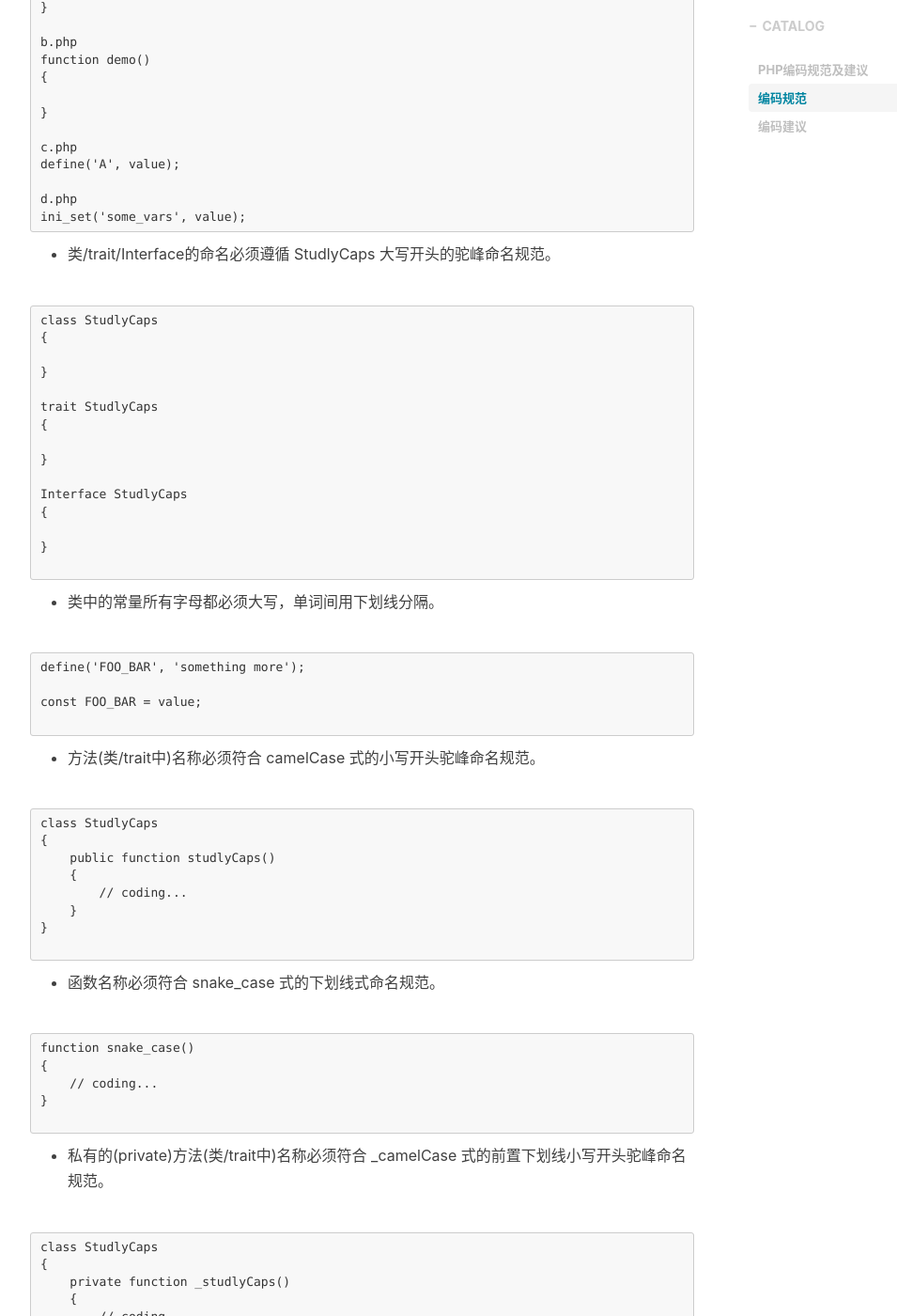
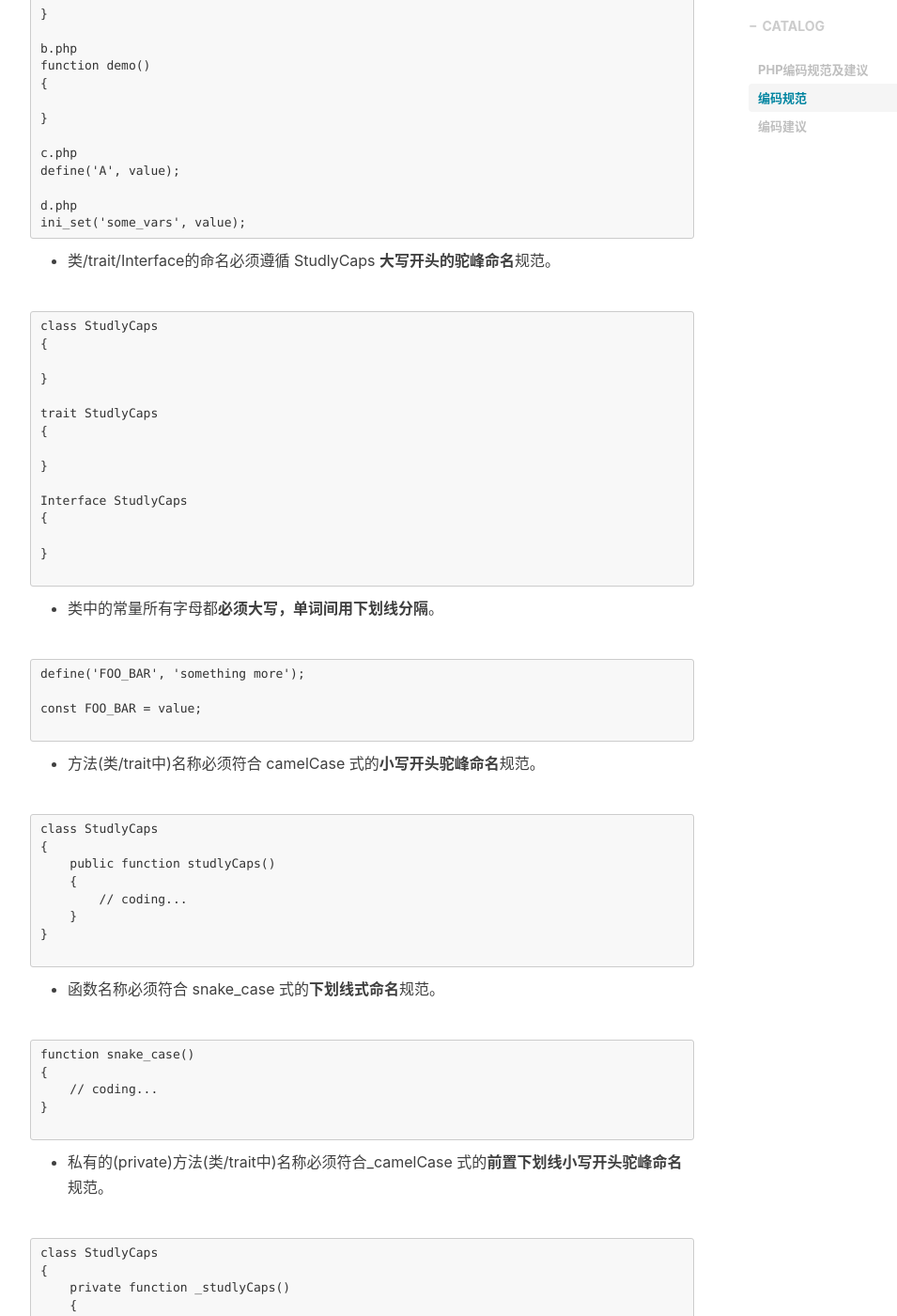
Before and after one commit to wuxiumu/wuxiumu.github.io, a Jekyll site: the page built from _posts/2018-11-27-PHP-coding-specifications-and-recommendations.markdown, in a window 1280 px wide and 1400 px high, scrolled down 1458 px. Shown: the whole window at 94% size, without its empty margins (233-1188 px from the left). Built offline with Jekyll 4.4.1, drawn with Linux system fonts in a browser that asks for light colours; nearby versions of some CDN libraries; comment, search, counter and statistics services are not loaded; some of the changed text lies outside the part shown.

Commit message:
小修改

````diff
--- a/_posts/2018-11-26-Php-technology-stack-backend-knowledge-reserve-warehouse.markdown
+++ b/_posts/2018-11-26-Php-technology-stack-backend-knowledge-reserve-warehouse.markdown
@@ -30,9 +30,9 @@ fixing    | 查漏补缺修改中
 ## 目录
 
 - PHP基础学习(done)
-  - 实例
-  - 文档
-  - 经验
+  - [实例](/2018/11/27/PHP-technical-examples)
+  - [文档](/2018/11/27/PHP-coding-specifications-and-recommendations)
+  - [经验](/2018/11/27/PHP-experience/)
 - PHP深入学习(doing)
 
 - 网络编程(doing)
--- a/_posts/2018-11-27-PHP-coding-specifications-and-recommendations.markdown
+++ b/_posts/2018-11-27-PHP-coding-specifications-and-recommendations.markdown
@@ -13,7 +13,7 @@ tags:
 
 > php技术栈后端程序员的知识储备仓库
 
-<h3 align="center">PHP编码规范及建议</h3>
+## PHP编码规范及建议
 
 ### 编码规范
 
@@ -25,13 +25,13 @@ tags:
 // 不结尾
 ```
 
-- PHP代码文件必须以不带BOM的UTF-8编码。
+- PHP代码文件必须以**不带BOM的UTF-8**编码。
 
 ```
 例sublime, setting增加，"show_encoding" : true
 ```
 
-- 每行的字符数不超过 80 个字符
+- 每行的字符数**不超过 80 个字符**
 
 ```
 例，sublime
@@ -69,7 +69,7 @@ d.php
 ini_set('some_vars', value);
 ```
 
-- 类/trait/Interface的命名必须遵循 StudlyCaps 大写开头的驼峰命名规范。
+- 类/trait/Interface的命名必须遵循 StudlyCaps **大写开头的驼峰命名**规范。
 
 ```
 class StudlyCaps
@@ -89,7 +89,7 @@ Interface StudlyCaps
 
 ```
 
-- 类中的常量所有字母都必须大写，单词间用下划线分隔。
+- 类中的常量所有字母都**必须大写，单词间用下划线分隔**。
 
 ```
 define('FOO_BAR', 'something more');
@@ -98,7 +98,7 @@ const FOO_BAR = value;
 
 ```
 
-- 方法(类/trait中)名称必须符合 camelCase 式的小写开头驼峰命名规范。
+- 方法(类/trait中)名称必须符合 camelCase 式的**小写开头驼峰命名**规范。
 
 ```
 class StudlyCaps
@@ -111,7 +111,7 @@ class StudlyCaps
 
 ```
 
-- 函数名称必须符合 snake_case 式的下划线式命名规范。
+- 函数名称必须符合 snake_case 式的**下划线式命名**规范。
 
 ```
 function snake_case()
@@ -121,7 +121,7 @@ function snake_case()
 
 ```
 
-- 私有的(private)方法(类/trait中)名称必须符合 _camelCase 式的前置下划线小写开头驼峰命名规范。
+- 私有的(private)方法(类/trait中)名称必须符合_camelCase 式的**前置下划线小写开头驼峰命名**规范。
 
 ```
 class StudlyCaps
@@ -147,7 +147,7 @@ class StudlyCaps
 
 ```
 
-- 变量 必须符合 camelCase 式的小写开头驼峰命名规范。
+- **变量**必须符合 camelCase 式的**小写开头驼峰命名**规范。
 
 ```
 
@@ -162,7 +162,7 @@ class StudlyCaps
 
 ```
 
-- 方法/函数 多参数时，之间要有1个空格
+- 方法/函数 多参数时，之间要有**1个空格**
 
 ```
 
@@ -176,7 +176,7 @@ class StudlyCaps
 
 ```
 
-- 运算符/表达式 要有一个空格
+- 运算符/表达式 要有**一个空格**
 
 ```
 $a = $b + $c;
@@ -184,7 +184,7 @@ $a = $b . $c;
 
 ```
 
-- 每个 namespace 命名空间声明语句块 和 use 声明语句块后面，必须 插入一个空白行。
+- 每个 namespace 命名空间声明语句块 和 use 声明语句块后面，必须 **插入一个空白行**。
 
 ```
 namespace Standard;
@@ -360,7 +360,7 @@ $this->nameTest->functionOne()
                ->functionThree();
 ```
 
-- 数组php5.4以后，使用[]
+- 数组php5.4以后，**使用[]**
 
 ```
 $a = [
@@ -378,7 +378,7 @@ $str = 'str';
 $arg = "$str";
 ```
 
-- 声明类或者方法或函数添加描述&属性描述&作者
+- 声明类或者方法或函数添加**描述&属性描述&作者**
 
 ```
 /**
--- a/_posts/2018-11-27-PHP-technical-examples.markdown
+++ b/_posts/2018-11-27-PHP-technical-examples.markdown
@@ -14,6 +14,7 @@ tags:
 > php技术栈后端程序员的知识储备仓库
 
 ```php
+<?php
 /**
  * 符合psr-1,2的编程实例
  *
````
